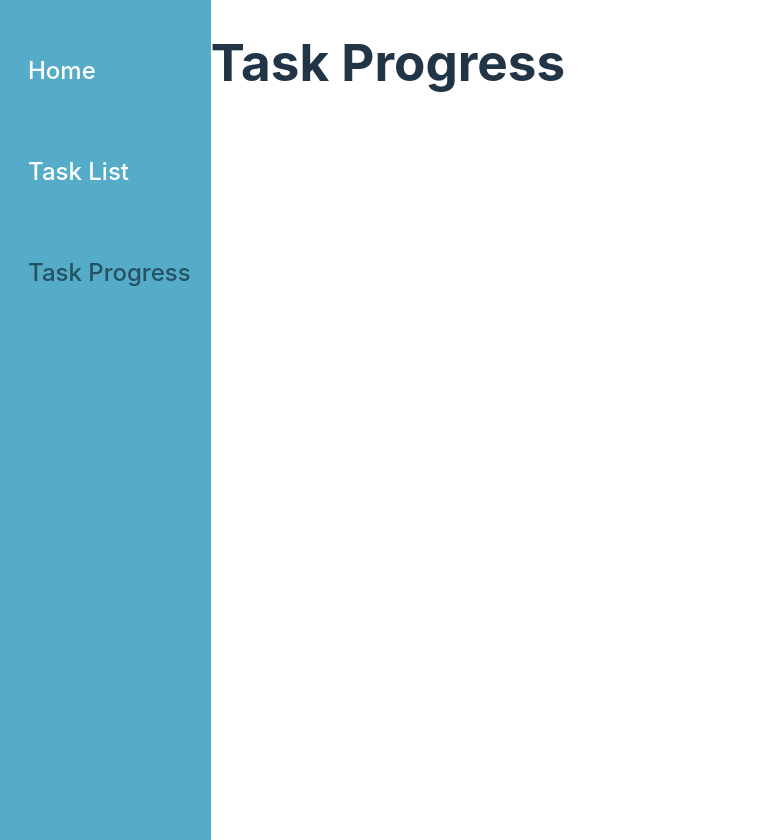
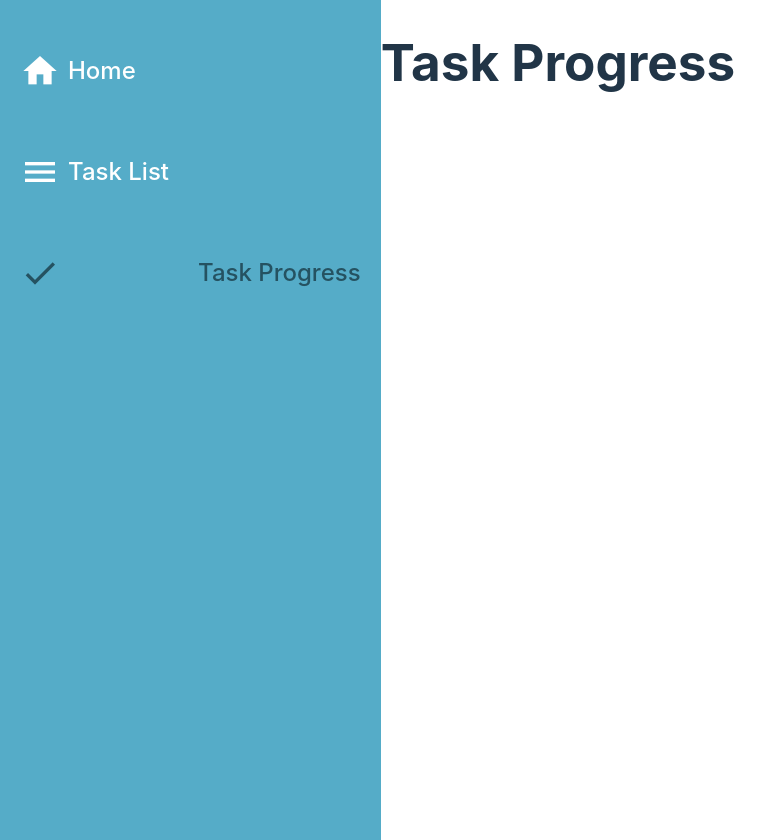
Before and after one commit to Aryu16/kanban-app, a React (Vite) app: page /kanban-app/task-progress in a window 1280 px wide. Shown: the whole page, without its empty margins (0-773 px from the left). Built offline with nearby package versions, Linux system fonts and the light colour scheme; the HTML template or start-up script is replaced by a standard one.

Commit message:
menuicon

```diff
--- a/index.html
+++ b/index.html
@@ -3,6 +3,7 @@
   <head>
     <meta charset="UTF-8" />
     <link rel="icon" type="image/svg+xml" href="/vite.svg" />
+    <link rel="stylesheet" href="https://fonts.googleapis.com/icon?family=Material+Icons" />
     <meta name="viewport" content="width=device-width, initial-scale=1.0" />
     <title>Vite + React + TS</title>
   </head>
--- a/src/App.tsx
+++ b/src/App.tsx
@@ -1,12 +1,15 @@
 import {createBrowserRouter, RouterProvider} from 'react-router-dom'
 import SideMenu from './components/SideMenu'
+import React, {  lazy } from 'react'
+
+const SideMenuLayout = lazy(() => import('./layouts/SideMenuLayout'))
 
 const router = createBrowserRouter([
   {
     path: '/',
     element: (
       <div style={{ display: 'flex' }}>
-        <SideMenu />
+        <SideMenuLayout />
         <h1>Home</h1>
       </div>
     ),
--- a/src/components/SideMenu.tsx
+++ b/src/components/SideMenu.tsx
@@ -5,22 +5,28 @@ import type { CSSProperties } from '../types'
 const SideMenu = (): JSX.Element => {
   return (
     <div style={styles.container}>
-      <NavLink
-        to="/"
-        style={({ isActive }) => (isActive ? styles.activeLink : styles.link)}
-      >
+      <NavLink to="/" style={({ isActive }) => (isActive ? styles.activeLink : styles.link)}>
+        <span className="material-icons" style={styles.icon}>
+          home
+        </span>
         <p style={styles.text}>Home</p>
       </NavLink>
       <NavLink
         to="/task-list"
         style={({ isActive }) => (isActive ? styles.activeLink : styles.link)}
       >
+        <span className="material-icons" style={styles.icon}>
+          menu
+        </span>
         <p style={styles.text}>Task List</p>
       </NavLink>
       <NavLink
         to="/task-progress"
         style={({ isActive }) => (isActive ? styles.activeLink : styles.link)}
       >
+        <span className="material-icons" style={styles.icon}>
+          check box
+        </span>
         <p style={styles.text}>Task Progress</p>
       </NavLink>
     </div>
--- /dev/null
+++ b/src/layouts/SideMenuLayout.tsx
@@ -0,0 +1,32 @@
+import React from 'react'
+import { Outlet } from 'react-router-dom'
+import SideMenu from '../components/SideMenu'
+
+const SideMenuLayout = (): JSX.Element => {
+  return (
+    <div style={styles.container}>
+      <div style={styles.sidebar}>
+        <SideMenu />
+      </div>
+      <div style={styles.main}>
+        <Outlet />
+      </div>
+    </div>
+  )
+}
+
+const styles = {
+  container: {
+    display: 'flex',
+    height: '100%',
+    overflow: 'hidden',
+  },
+  sidebar: {
+    width: '100%',
+  },
+main: {
+    width: '80%',
+  },
+}
+
+export default SideMenuLayout
```
